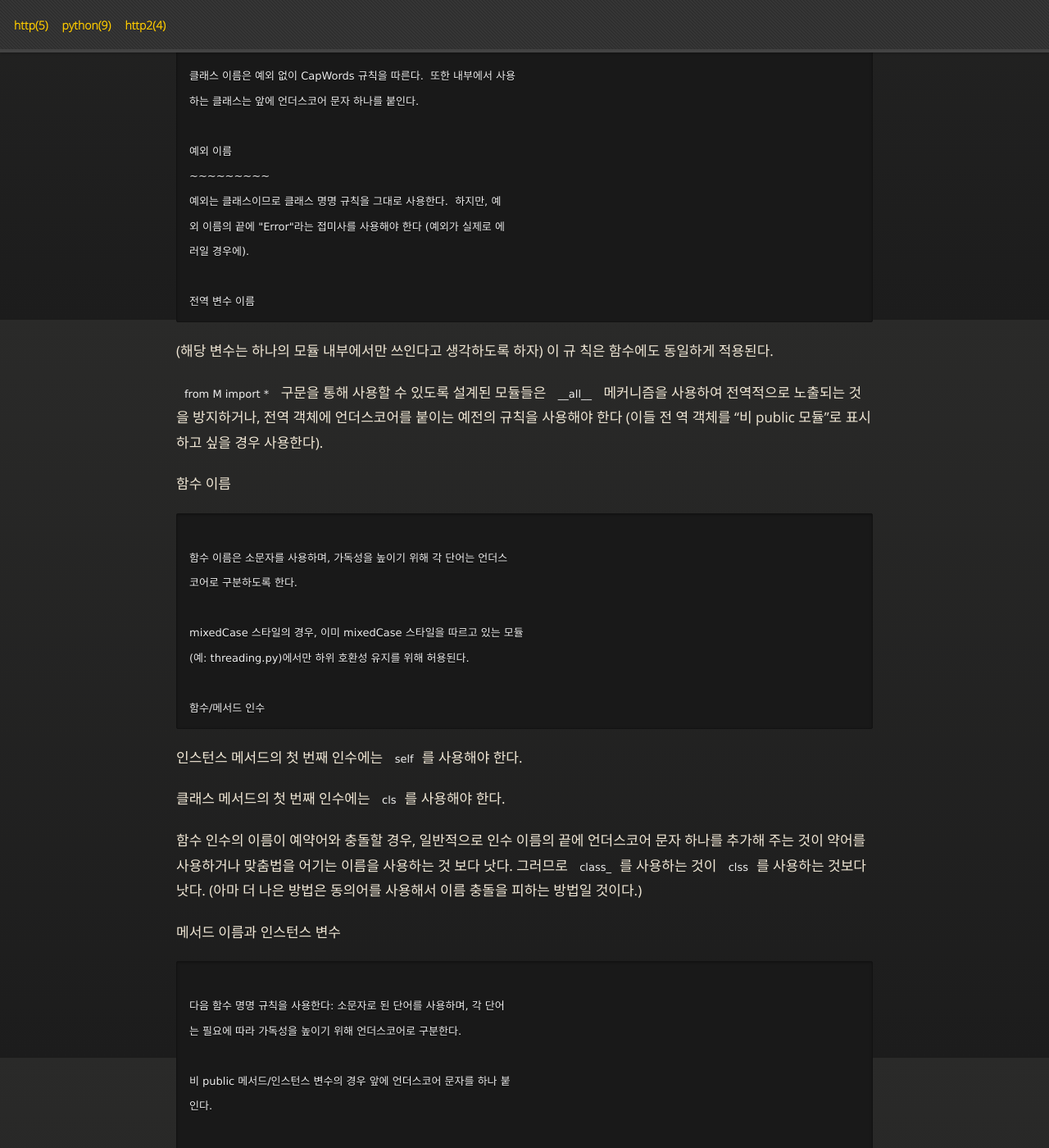
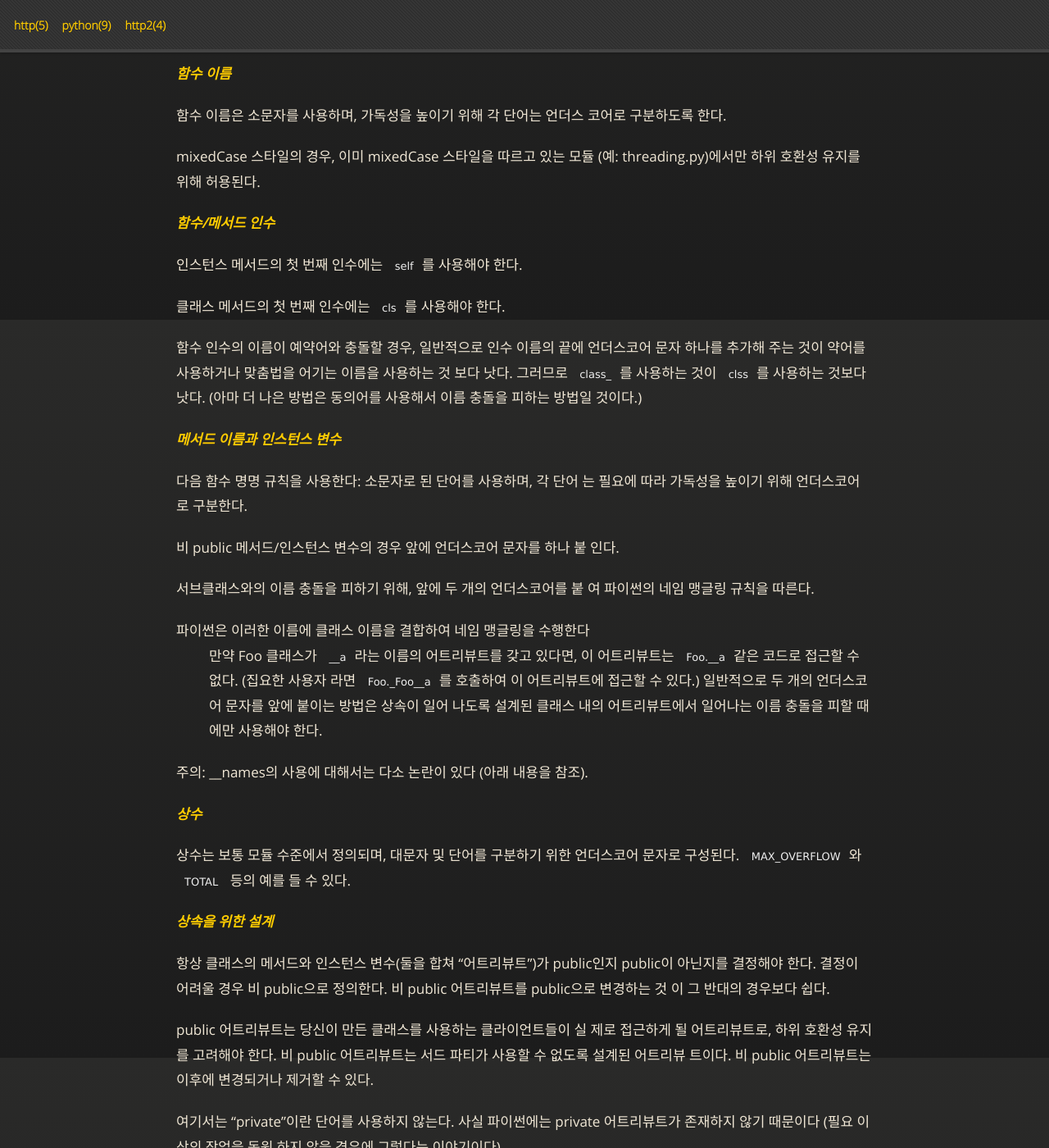
Before and after one commit to Luavis/luavis.github.io, a Jekyll site: the page built from _posts/python/2015-07-25-python-convention.markdown, in a window 1280 px wide and 1400 px high, scrolled down 14910 px. Shown: the whole window at 82% size. Built offline with Jekyll 4.4.1, drawn with Linux system fonts in a browser that asks for light colours; comment, search, counter and statistics services are not loaded; some of the changed text lies outside the part shown.

Commit message:
POST PEP 8 convention

```diff
--- a/_posts/python/2015-07-25-python-convention.markdown
+++ b/_posts/python/2015-07-25-python-convention.markdown
@@ -1,17 +1,12 @@
 ---
 layout: post
-title:  "Python pytest easy to start"
-date:   2015-07-25 00:37:00
+title:  "Python PEP 8"
+date:   2015-07-25 21:37:00
 categories: python
-description: About how to start pytest
-keywords: pyetst, easy to start
+description: Python PEP 8 한글 번역
+keywords: python, pep 8, 한글 번역
 
 ---
-
-![pytest]({{ site_url }}/assets/pytest.png)
-
-
-
 
 이 문서는 현재 https://bitbucket.org/sk8erchoi/peps-korean에서 공동 번역이 이루어지고 있습니다.
 
@@ -49,7 +44,8 @@
 
 멍청하게 일관성을 고집하는 것은 소인배의 발상이다
 (A Foolish Consistency is the Hobgoblin of Little Minds)
-========================================================
+
+---
 
 귀도의 중요한 통찰 중 하나는 프로그램 코드가 작성되는 횟수보다는 사람
 에게 읽히는 횟수가 더 많다는 사실이다.  이 문서에서 제공하는 가이드라
@@ -78,6 +74,7 @@
 코드 레이아웃
 =============
 
+
 들여쓰기
 --------
 
@@ -602,11 +599,11 @@
 
 
 
-규정: 명명 규칙
+## 규정: 명명 규칙
+
 ---------------
 
-피해야 할 이름
-~~~~~~~~~~~~~~
+*피해야 할 이름*
 
 'l' (소문자 L), 'O' (대문자 O), 'I' (대문자 I) 한 글자를 변수 이름으
 로 사용하지 않는다.
@@ -614,8 +611,7 @@
 특정 폰트에서는 이들 글자를 숫자 일, 영과 구별할 수 없다.  'l'을 굳
 이 사용해야 할 경우에는 차라리 'L'을 사용하도록 하자.
 
-패키지와 모듈 이름
-~~~~~~~~~~~~~~~~~~
+*패키지와 모듈 이름*
 
 모듈은 소문자로 이루어진 짧은 이름을 사용해야 한다.  모듈 이름의 가
 독성을 높이기 위해 언더스코어를 사용할 수 있다.  파이썬 패키지 또한
@@ -632,20 +628,18 @@
 향적인)를 제공하는 파이썬 모듈을 갖추고 있을 경우, 해당 C/C++ 모듈은
 앞에 언더스코어를 사용한다 (예를 들면 ``_socket``).
 
-클래스 이름
-~~~~~~~~~~~
+*클래스 이름*
 
 클래스 이름은 예외 없이 CapWords 규칙을 따른다.  또한 내부에서 사용
 하는 클래스는 앞에 언더스코어 문자 하나를 붙인다.
 
-예외 이름
-~~~~~~~~~
+*예외 이름*
+
 예외는 클래스이므로 클래스 명명 규칙을 그대로 사용한다.  하지만, 예
 외 이름의 끝에 "Error"라는 접미사를 사용해야 한다 (예외가 실제로 에
 러일 경우에).
 
-전역 변수 이름
-~~~~~~~~~~~~~~
+*전역 변수 이름*
 
 (해당 변수는 하나의 모듈 내부에서만 쓰인다고 생각하도록 하자)  이 규
 칙은 함수에도 동일하게 적용된다.
@@ -655,8 +649,7 @@
 전역 객체에 언더스코어를 붙이는 예전의 규칙을 사용해야 한다 (이들 전
 역 객체를 "비 public 모듈"로 표시하고 싶을 경우 사용한다).
 
-함수 이름
-~~~~~~~~~
+*함수 이름*
 
 함수 이름은 소문자를 사용하며, 가독성을 높이기 위해 각 단어는 언더스
 코어로 구분하도록 한다.
@@ -664,8 +657,7 @@
 mixedCase 스타일의 경우, 이미 mixedCase 스타일을 따르고 있는 모듈
 (예: threading.py)에서만 하위 호환성 유지를 위해 허용된다.
 
-함수/메서드 인수
-~~~~~~~~~~~~~~~~
+*함수/메서드 인수*
 
 인스턴스 메서드의 첫 번째 인수에는 ``self``를 사용해야 한다.
 
@@ -677,8 +669,7 @@
 것이 ``clss``를 사용하는 것보다 낫다.  (아마 더 나은 방법은 동의어를
 사용해서 이름 충돌을 피하는 방법일 것이다.)
 
-메서드 이름과 인스턴스 변수
-~~~~~~~~~~~~~~~~~~~~~~~~~~~
+*메서드 이름과 인스턴스 변수*
 
 다음 함수 명명 규칙을 사용한다: 소문자로 된 단어를 사용하며, 각 단어
 는 필요에 따라 가독성을 높이기 위해 언더스코어로 구분한다.
@@ -699,15 +690,13 @@
 
 주의: __names의 사용에 대해서는 다소 논란이 있다 (아래 내용을 참조).
 
-상수
-~~~~
+*상수*
 
 상수는 보통 모듈 수준에서 정의되며, 대문자 및 단어를 구분하기 위한
 언더스코어 문자로 구성된다.  ``MAX_OVERFLOW``와 ``TOTAL`` 등의 예를
 들 수 있다.
 
-상속을 위한 설계
-~~~~~~~~~~~~~~~~
+*상속을 위한 설계*
 
 항상 클래스의 메서드와 인스턴스 변수(둘을 합쳐 "어트리뷰트")가
 public인지 public이 아닌지를 결정해야 한다.  결정이 어려울 경우 비
```
Also changed, not shown: other parts of _posts/python/2015-07-25-python-convention.markdown (+8 -19 lines).
